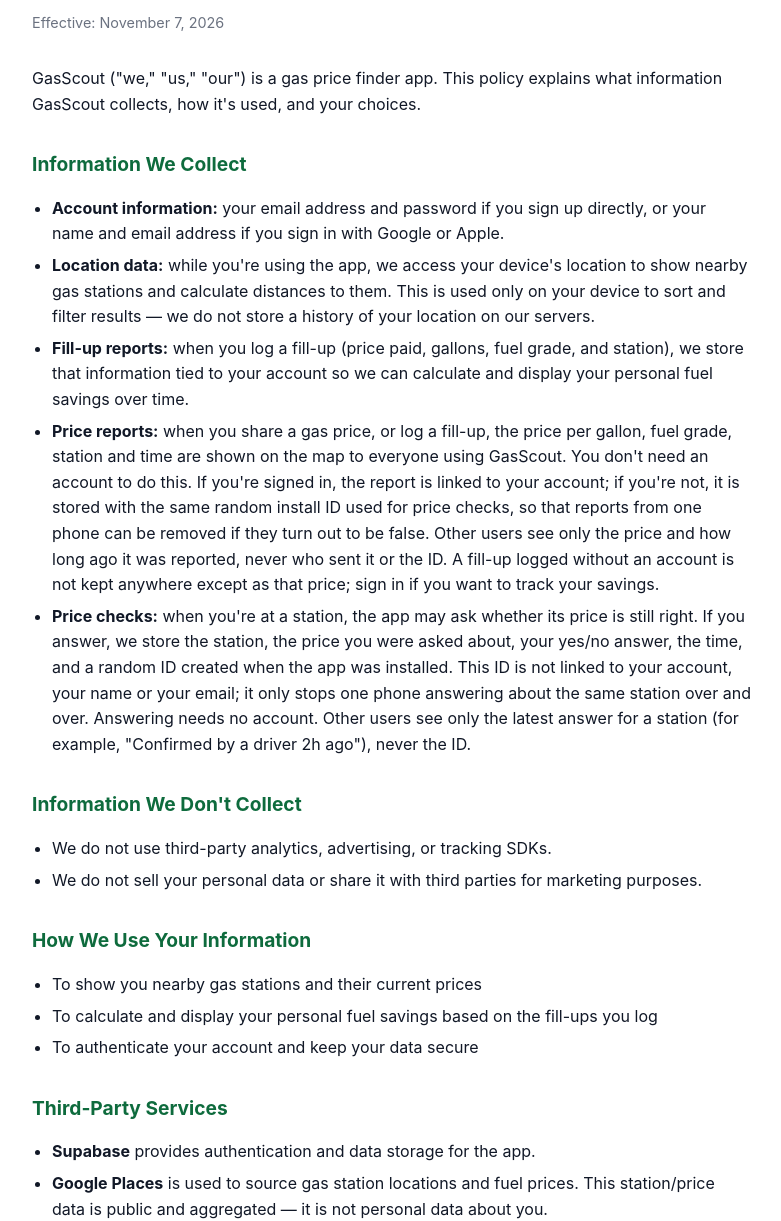
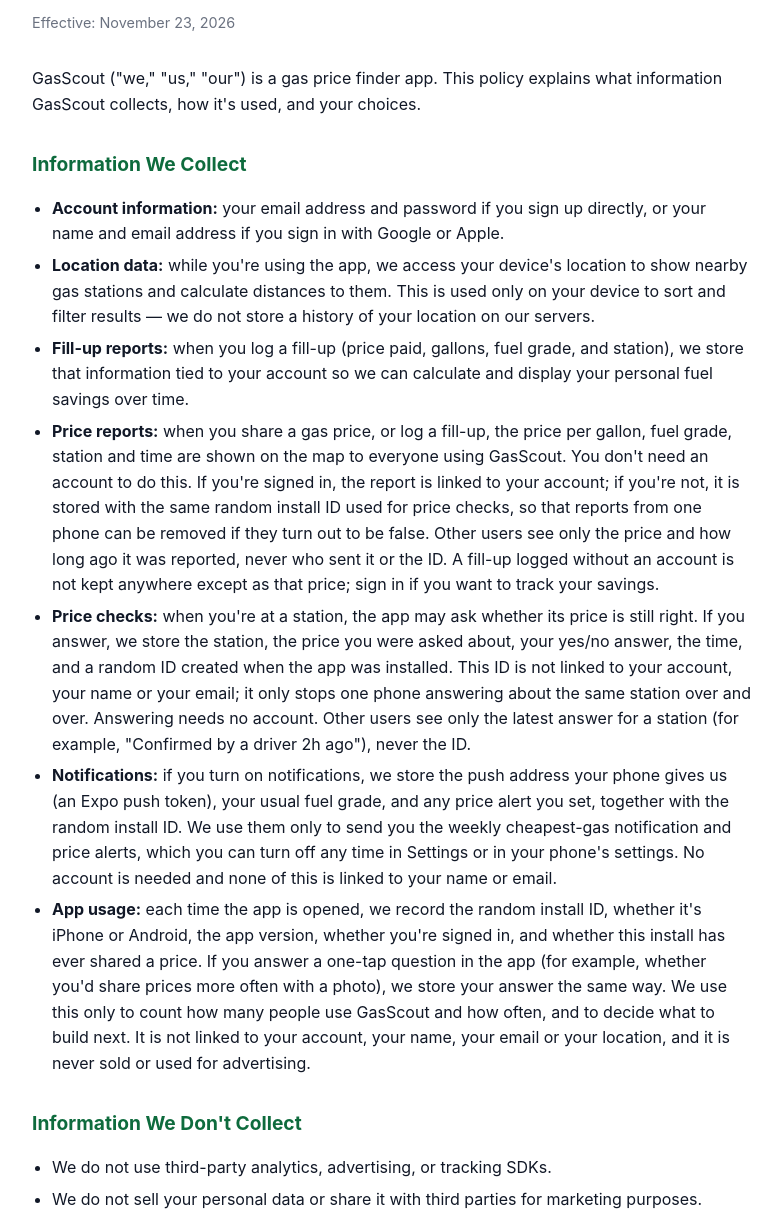
Before and after one commit to GasScout-App/site, a plain HTML site: page privacy.html in a window 1280 px wide. Shown: the part 99-1320 px from the top of the page, without its empty margins (248-1029 px from the left). Drawn offline with Linux system fonts and the light colour scheme.

Commit message:
Privacy: notifications and anonymous app usage (app 1.0.16)
Co-Authored-By: Claude Opus 5.5 <noreply@anthropic.com>

```diff
--- a/privacy.html
+++ b/privacy.html
@@ -23,7 +23,7 @@
 </head>
 <body>
   <h1>GasScout Privacy Policy</h1>
-  <p class="updated">Effective: November 7, 2026</p>
+  <p class="updated">Effective: November 23, 2026</p>
 
   <p>GasScout ("we," "us," "our") is a gas price finder app. This policy explains what information GasScout collects, how it's used, and your choices.</p>
 
@@ -34,6 +34,8 @@
     <li><strong>Fill-up reports:</strong> when you log a fill-up (price paid, gallons, fuel grade, and station), we store that information tied to your account so we can calculate and display your personal fuel savings over time.</li>
     <li><strong>Price reports:</strong> when you share a gas price, or log a fill-up, the price per gallon, fuel grade, station and time are shown on the map to everyone using GasScout. You don't need an account to do this. If you're signed in, the report is linked to your account; if you're not, it is stored with the same random install ID used for price checks, so that reports from one phone can be removed if they turn out to be false. Other users see only the price and how long ago it was reported, never who sent it or the ID. A fill-up logged without an account is not kept anywhere except as that price; sign in if you want to track your savings.</li>
     <li><strong>Price checks:</strong> when you're at a station, the app may ask whether its price is still right. If you answer, we store the station, the price you were asked about, your yes/no answer, the time, and a random ID created when the app was installed. This ID is not linked to your account, your name or your email; it only stops one phone answering about the same station over and over. Answering needs no account. Other users see only the latest answer for a station (for example, "Confirmed by a driver 2h ago"), never the ID.</li>
+    <li><strong>Notifications:</strong> if you turn on notifications, we store the push address your phone gives us (an Expo push token), your usual fuel grade, and any price alert you set, together with the random install ID. We use them only to send you the weekly cheapest-gas notification and price alerts, which you can turn off any time in Settings or in your phone's settings. No account is needed and none of this is linked to your name or email.</li>
+    <li><strong>App usage:</strong> each time the app is opened, we record the random install ID, whether it's iPhone or Android, the app version, whether you're signed in, and whether this install has ever shared a price. If you answer a one-tap question in the app (for example, whether you'd share prices more often with a photo), we store your answer the same way. We use this only to count how many people use GasScout and how often, and to decide what to build next. It is not linked to your account, your name, your email or your location, and it is never sold or used for advertising.</li>
   </ul>
 
   <h2>Information We Don't Collect</h2>
```
